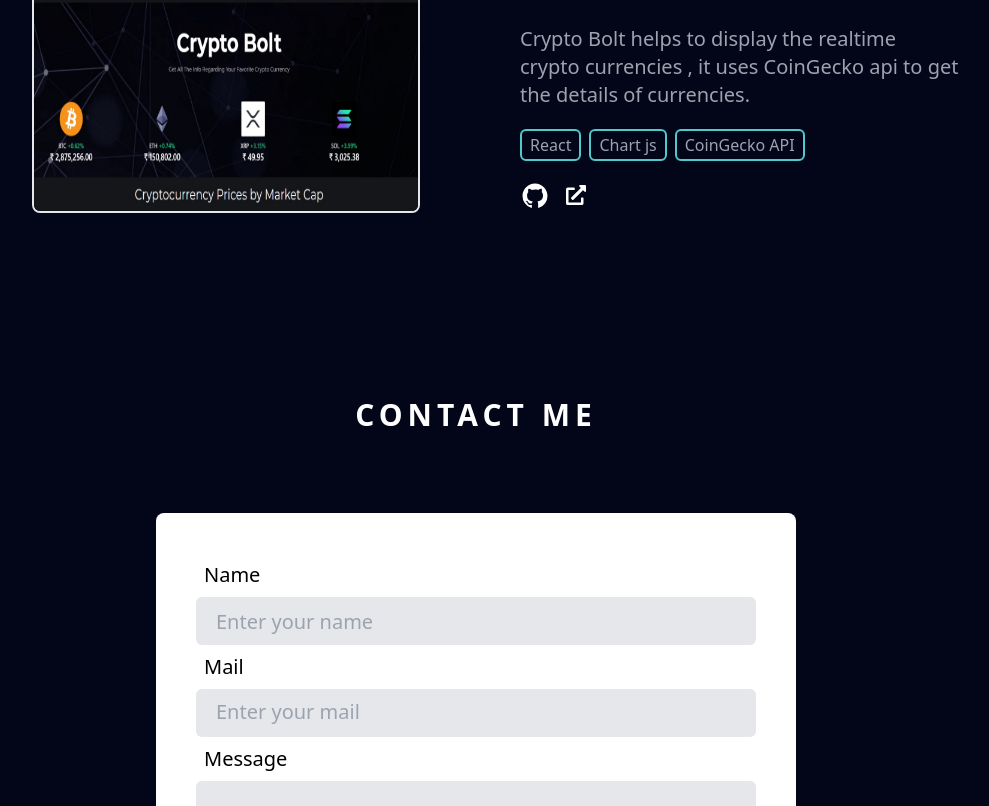
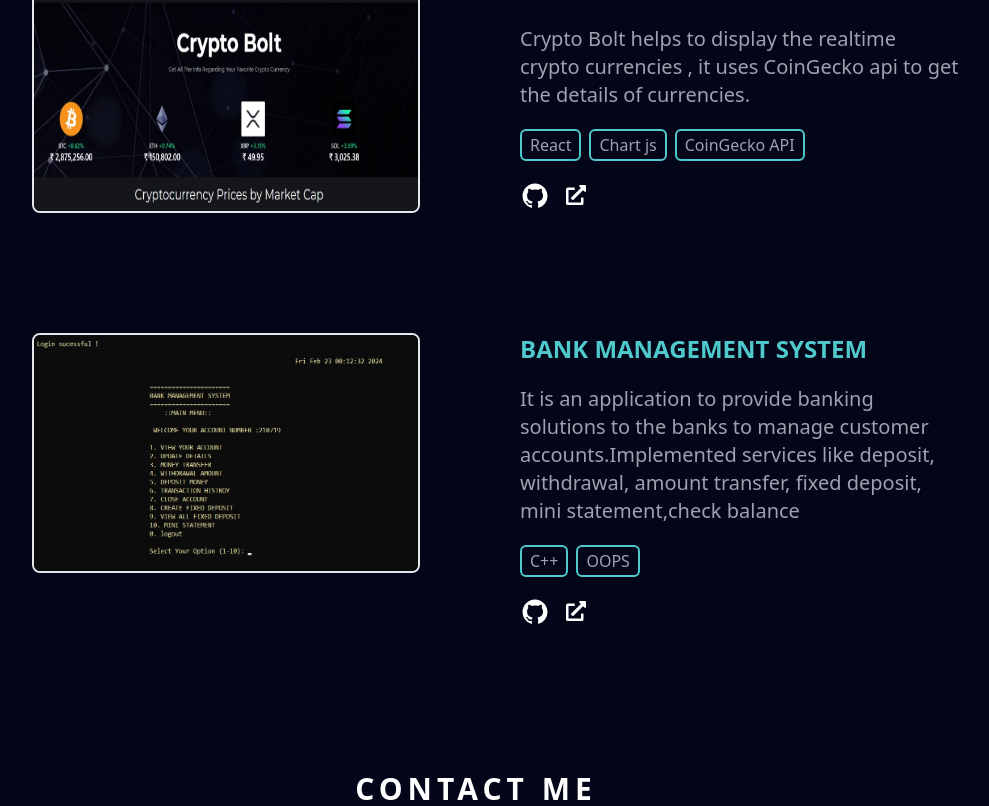
Before and after one commit to Yashwanthreddy711/Portfolio, a React (Create React App) app: page / in a window 1280 px wide. Shown: the part 2558-3364 px from the top of the page, without its empty margins (164-1153 px from the left). Built offline with nearby package versions, Linux system fonts and the light colour scheme.

Commit message:
added another project

```diff
--- a/src/components/Projects.jsx
+++ b/src/components/Projects.jsx
@@ -1,5 +1,6 @@
 import React from 'react'
 import Project1 from '../assets/project1.jpg';
+import Project2 from '../assets/project2.jpg';
 import {RiGithubFill } from 'react-icons/ri';
 import {FaExternalLinkAlt} from 'react-icons/fa';
 
@@ -38,6 +39,34 @@
                    </div>
                  </div>
               </div>
+
+            </div>
+            <div className='flex flex-col pl-0 mx-auto mt-20 overflow-y-hidden md:flex-row'>
+              <div className='pb-10 ml-10 mr-10'>
+                <img className='w-96 overflow-y-hidden md:w-[800px] cursor-pointer first-letter:  border-2 rounded-lg h-60'src={Project2} alt="" />
+              </div>
+              <div className='pl-10 max-w-[500px]  ' >
+                 <p className='text-[#50C9CD] font-bold hover:w-[110%] text-2xl flex pl-5 md:text-2xl overflow-y-hidden '>BANK MANAGEMENT SYSTEM</p>
+                 <p className='pt-5 pl-5 overflow-y-hidden text-xl text-gray-400'>It is an application to provide banking solutions to the banks to manage customer accounts.Implemented services like deposit, withdrawal, amount transfer, fixed deposit, mini statement,check balance  </p>
+                 <div className='flex gap-2 pt-5 ml-5'>
+                      <h1 className='flex items-center justify-center w-auto h-8 md:p-2 p-1 text-center text-gray-400 border-2 border-[#50C9CD] md:text-[16px] text-[14px] rounded-md'>C++</h1>
+                      <h1 className='flex items-center justify-center w-auto h-8 md:p-2 p-1 text-center text-gray-400 border-2 border-[#50C9CD] md:text-[16px] text-[14px]  rounded-md '>OOPS</h1>
+
+
+
+                 </div>
+                 <div className='flex pt-5 pl-5'>
+                   <div className='flex text-2xl text-white'>
+                    <RiGithubFill className='cursor-pointer ' size={30} color='white'
+                     onClick={() => window.open("https://github.com/Yashwanthreddy711/Bank-management-system", "_blank")}/>
+                   </div>
+                   <div className='flex pl-4 mt-1 text-2xl text-white'>
+                    <FaExternalLinkAlt className='cursor-pointer' size={20} color='white'
+                    onClick={() => window.open("https://www.youtube.com/watch?v=XqlHcwiDeQo", "_blank")}/>
+                   </div>
+                 </div>
+              </div>
+
             </div>
             {/* <div className='flex flex-col pt-10 pl-0 mx-auto mt-10 md:flex-row'>
               <div className='pl-10 max-w-[500px] overflow-y-hidden  ' >
--- a/src/index.js
+++ b/src/index.js
@@ -7,6 +7,8 @@
 const root = ReactDOM.createRoot(document.getElementById('root'));
 root.render(
   <React.StrictMode>
-    <App />
+
+    <App/>
+
   </React.StrictMode>
 );
```
Also changed, not shown: src/assets/project2.jpg (added).
